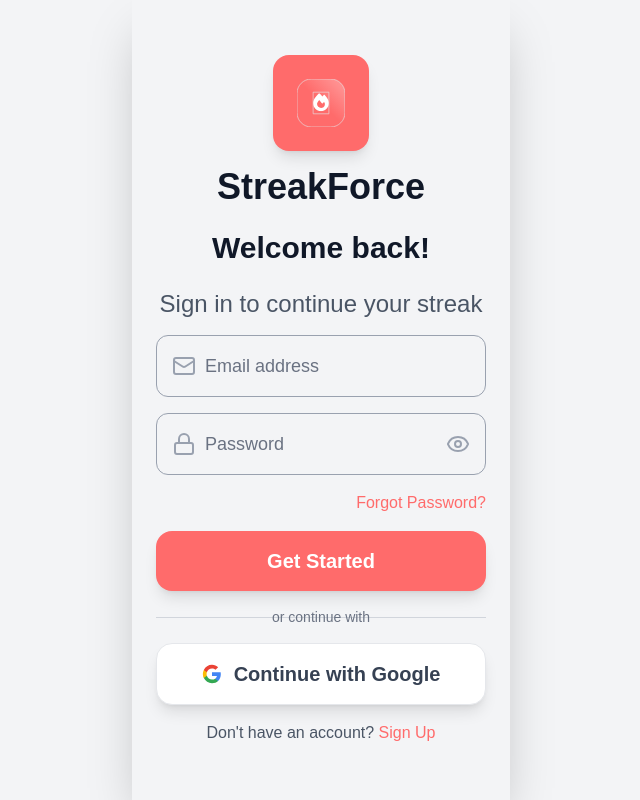
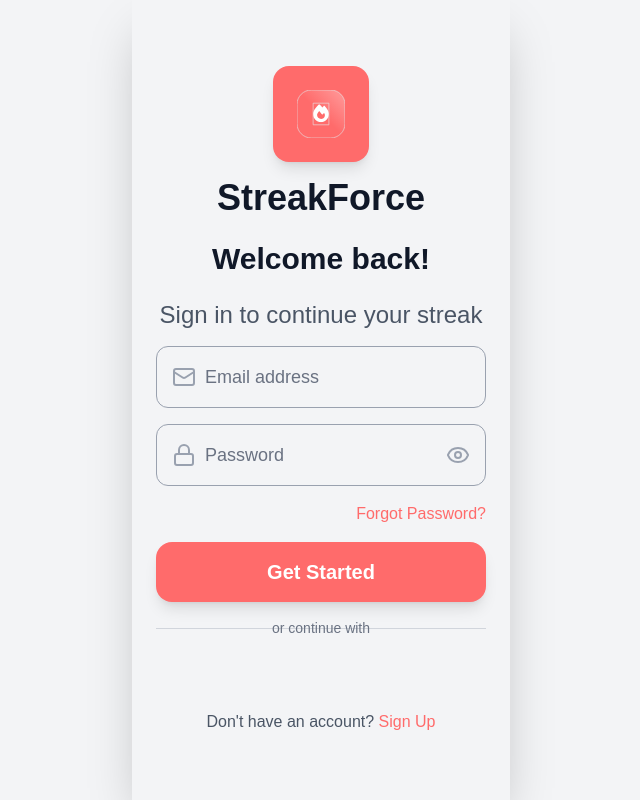
Before and after one commit to SeoBlack/streakforce, a React (Vite) app in the folder Frontend/: page /login in a window 1280 px wide. Shown: the whole page, without its empty margins (319-959 px from the left). Built offline with nearby package versions, Linux system fonts and the light colour scheme; no server answers.

Commit message:
fix backend google auth

```diff
--- a/Frontend/src/App.jsx
+++ b/Frontend/src/App.jsx
@@ -13,8 +13,14 @@ import TeamPage from "./pages/Team/TeamPage";
 import { GoogleOAuthProvider } from "@react-oauth/google";
 
 function App() {
+  const clientId = import.meta.env.VITE_GOOGLE_CLIENT_ID;
+  if (!clientId) {
+    console.error(
+      "VITE_GOOGLE_CLIENT_ID is not set; Google Login will not work."
+    );
+  }
   return (
-    <GoogleOAuthProvider clientId={import.meta.env.VITE_GOOGLE_CLIENT_ID}>
+    <GoogleOAuthProvider clientId={clientId}>
       <AuthProvider>
         <div className="App">
           <BrowserRouter>
--- a/Frontend/src/components/LoginForm.jsx
+++ b/Frontend/src/components/LoginForm.jsx
@@ -4,6 +4,7 @@ import Button from "./Button";
 import SocialLogin from "./SocialLogin";
 import { useNavigate } from "react-router-dom";
 import { useAuth } from "../context/useAuth";
+import { GoogleLogin } from "@react-oauth/google";
 
 const AuthForm = ({
   mode,
@@ -134,7 +135,12 @@ const AuthForm = ({
       </div>
 
       {/* Social Login */}
-      <SocialLogin onGoogleLogin={onGoogleLogin} />
+      <GoogleLogin
+        onSuccess={onGoogleLogin}
+        onError={() => {
+          console.log("Login Failed");
+        }}
+      />
 
       {/* Switch Mode */}
       <div className="mt-4 text-center">
--- a/Frontend/src/context/AuthContext.jsx
+++ b/Frontend/src/context/AuthContext.jsx
@@ -1,8 +1,6 @@
 import React, { createContext, useReducer, useEffect } from "react";
 import { AUTH_ACTIONS, initialState, authReducer } from "./authConstants";
 import { API_BASE_URL, API_ENDPOINTS } from "../utils/api";
-import { GoogleOAuthProvider } from "@react-oauth/google";
-import { useGoogleLogin } from "@react-oauth/google";
 
 // Create Auth Context
 const AuthContext = createContext();
@@ -10,22 +8,6 @@ const AuthContext = createContext();
 // Auth Provider Component
 export const AuthProvider = ({ children }) => {
   const [state, dispatch] = useReducer(authReducer, initialState);
-  const loginWithGoogle = useGoogleLogin({
-    onSuccess: async (codeResponse) => {
-      const { access_token } = codeResponse;
-      const response = await apiCall(API_ENDPOINTS.GOOGLE_AUTH, {
-        method: "POST",
-        body: JSON.stringify({ access_token }),
-      });
-      if (response.success === false) {
-        return response;
-      }
-      const { token, user } = response;
-      localStorage.setItem("token", token);
-      dispatch({ type: AUTH_ACTIONS.LOGIN_SUCCESS, payload: { user, token } });
-      return { success: true, user };
-    },
-  });
 
   // Helper function to make authenticated API calls
   const apiCall = async (url, options = {}) => {
@@ -49,9 +31,31 @@ export const AuthProvider = ({ children }) => {
 
     return await response.json();
   };
-  const googleLogin = () => {
-    dispatch({ type: AUTH_ACTIONS.LOGIN_START });
-    loginWithGoogle();
+  const googleLogin = async (credential) => {
+    try {
+      dispatch({ type: AUTH_ACTIONS.LOGIN_START });
+      const response = await apiCall(API_ENDPOINTS.GOOGLE_AUTH, {
+        method: "POST",
+        body: JSON.stringify({
+          credential: credential.credential,
+          clientId: credential.clientId,
+        }),
+      });
+      console.log(response);
+      if (response.success === false) {
+        return response;
+      }
+      const { token, user } = response;
+      localStorage.setItem("token", token);
+      dispatch({ type: AUTH_ACTIONS.LOGIN_SUCCESS, payload: { user, token } });
+      return { success: true, user };
+    } catch (error) {
+      dispatch({
+        type: AUTH_ACTIONS.LOGIN_FAILURE,
+        payload: error.message,
+      });
+      return { success: false, error: error.message };
+    }
   };
 
   // Login function
--- a/Frontend/src/pages/auth-pages/LoginPage.jsx
+++ b/Frontend/src/pages/auth-pages/LoginPage.jsx
@@ -60,7 +60,7 @@ const LoginPage = () => {
           mode={mode}
           onSubmit={handleSubmit}
           onForgotPassword={mode === "login" ? handleForgotPassword : undefined}
-          onGoogleLogin={() => googleLogin()}
+          onGoogleLogin={googleLogin}
           onSwitchMode={toggleMode}
         />
       </div>
```
Also changed, not shown: 2 other files (tests, documents, lock files or other folders).
